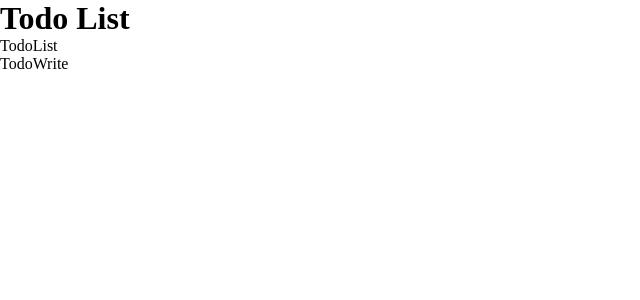
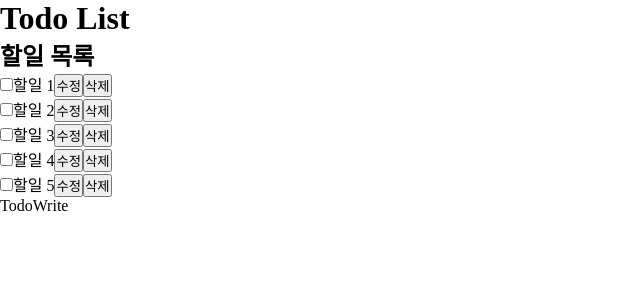
Before and after one commit to seastj/todo_ts_usestate, a React (Create React App) app: page / in a window 1280 px wide. Shown: the top 300 px of the page, without its empty margins (0-640 px from the left). Built offline with nearby package versions, Linux system fonts and the light colour scheme.

Commit message:
[docs] TodoItem 작업중

```diff
--- a/src/pages/StartPage.tsx
+++ b/src/pages/StartPage.tsx
@@ -1,20 +1,41 @@
-import { useState } from 'react';
+import { useEffect, useState } from 'react';
 import TodoList from '../todos/TodoList';
 import TodoWrite from '../todos/TodoWrite';
 import { ITodoType } from '../types/todoTypes';
 
-const initialTodos: ITodoType[] = [];
+const initialTodos: ITodoType[] = [
+  { id: '1', title: '할일 1', completed: false },
+  { id: '2', title: '할일 2', completed: true },
+  { id: '3', title: '할일 3', completed: true },
+  { id: '4', title: '할일 4', completed: false },
+  { id: '5', title: '할일 5', completed: true },
+];
+
 function StartPage(): JSX.Element {
   const [todos, setTodos] = useState<ITodoType[]>(initialTodos);
 
-  const onToggle = () => {
-    const arr = todos.map(todo => (todo.id === id ? {} : ''));
+  const onToggle = (id: string) => {
+    const arr = todos.map(todo =>
+      todo.id === id ? { ...todo, completed: !todo.completed } : todo,
+    );
+    setTodos(arr);
+  };
+  const onDelete = (id: string) => {
+    const arr = todos.filter(todo => todo.id !== id);
+    setTodos(arr);
+  };
+  const onEdit = (id: string, newTitle: string) => {
+    const arr = todos.map(todo => (todo.id === id ? { ...todo, title: newTitle } : todo));
+    setTodos(arr);
   };
 
+  useEffect(() => {
+    setTodos(initialTodos);
+  }, []);
   return (
     <div>
       <h1>Todo List</h1>
-      <TodoList />
+      <TodoList todos={todos} onToggle={onToggle} onDelete={onDelete} onEdit={onEdit} />
       <TodoWrite />
     </div>
   );
--- a/src/todos/TodoItem.tsx
+++ b/src/todos/TodoItem.tsx
@@ -1,5 +1,38 @@
-function TodoItem() {
-  return <div>TodoItem</div>;
+import { useState } from 'react';
+import { ITodoType } from '../types/todoTypes';
+
+type TodoItemProps = {
+  todo: ITodoType;
+  onToggle: (id: string) => void;
+  onDelete: (id: string) => void;
+  onEdit: (id: string, newTitle: string) => void;
+};
+
+function TodoItem({ todo, onToggle, onDelete, onEdit }: TodoItemProps): JSX.Element {
+  const [isEdit, setIsEdit] = useState(false);
+  const [editTitle, setEditTitle] = useState(todo.title);
+
+  const handleEdit = () => {
+    setIsEdit(true);
+  };
+  return (
+    <li>
+      {isEdit ? (
+        <>
+          <input type="text" value={editTitle} onChange={e => setEditTitle(e.target.value)} />
+          <button>저장</button>
+          <button>취소</button>
+        </>
+      ) : (
+        <>
+          <input type="checkbox" />
+          <span>{todo.title}</span>
+          <button onClick={handleEdit}>수정</button>
+          <button>삭제</button>
+        </>
+      )}
+    </li>
+  );
 }
 
 export default TodoItem;
--- a/src/todos/TodoList.tsx
+++ b/src/todos/TodoList.tsx
@@ -1,5 +1,29 @@
-function TodoList() {
-  return <div>TodoList</div>;
+import { ITodoType } from '../types/todoTypes';
+import TodoItem from './TodoItem';
+
+type TodoListProps = {
+  todos: ITodoType[];
+  onToggle: (id: string) => void;
+  onDelete: (id: string) => void;
+  onEdit: (id: string, newTitle: string) => void;
+};
+function TodoList({ todos, onToggle, onDelete, onEdit }: TodoListProps): JSX.Element {
+  return (
+    <div>
+      <h2>할일 목록</h2>
+      <ul>
+        {todos.map(item => (
+          <TodoItem
+            key={item.id}
+            todo={item}
+            onToggle={onToggle}
+            onDelete={onDelete}
+            onEdit={onEdit}
+          />
+        ))}
+      </ul>
+    </div>
+  );
 }
 
 export default TodoList;
```
